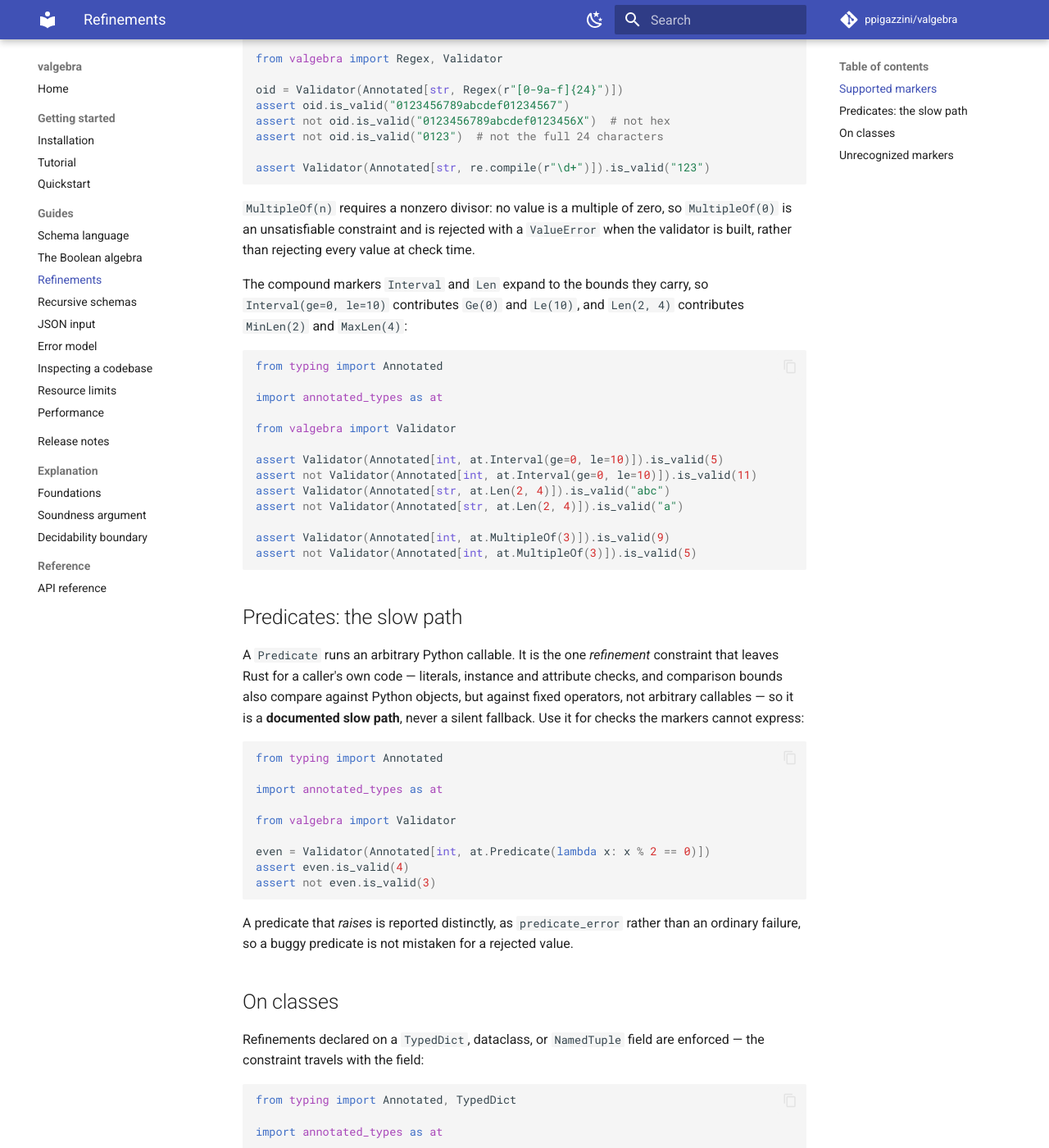
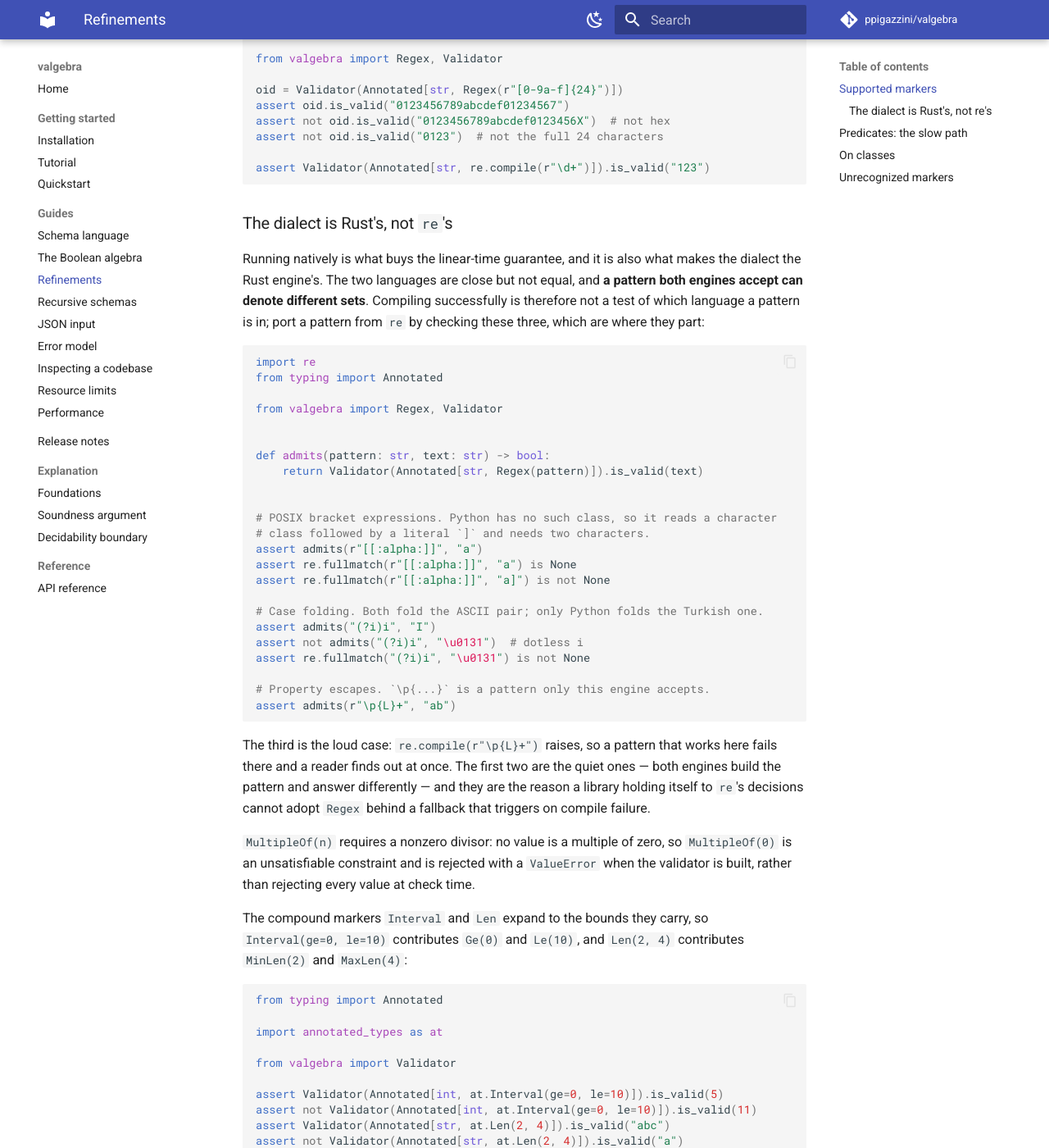
Before and after one commit to ppigazzini/valgebra, an MkDocs documentation site: the page built from docs/refinements.md, in a window 1280 px wide and 1400 px high, scrolled down 1701 px. Shown: the whole window at 82% size. Built offline with MkDocs 1.6.1 and Material for MkDocs 9.7.7, drawn with Linux system fonts in a browser that asks for light colours; comment, search, counter and statistics services are not loaded.

Commit message:
docs: say that the regex dialect is Rust's, not `re`'s
Running the pattern natively is what buys the linear-time guarantee, and
it is also what makes the dialect the Rust engine's. The page said the
match is anchored and that an invalid pattern is refused when the
validator is built. Both are true and neither is the trap: a pattern
*both* engines accept can denote different sets, so compiling
successfully is not a test of which language a pattern is in.

Three classes, and the quiet ones matter most. A POSIX bracket
expression is a class in one engine and a character class plus a literal
bracket in the other, so `[[:alpha:]]` matches one letter here and two
characters there. Case folding agrees on the ASCII pair and parts on the
Turkish one: `(?i)i` admits the dotless i under `re` and not here. A
`\p{...}` property escape builds here and raises there — the loud case,
found at once.

The first two are why a library holding itself to `re`'s decisions
cannot adopt `Regex` behind a fallback that triggers on compile failure:
there is no failure to trigger it.

The examples are runnable, so `scripts/run_doc_examples.py` holds the
claim. `tests/test_regex_dialect.py` pins each divergence and asserts
the page names it, since a reader porting patterns has no other way to
find out.

````diff
--- a/docs/refinements.md
+++ b/docs/refinements.md
@@ -84,6 +84,47 @@ assert not oid.is_valid("0123")  # not the full 24 characters
 assert Validator(Annotated[str, re.compile(r"\d+")]).is_valid("123")
 ```
 
+### The dialect is Rust's, not `re`'s
+
+Running natively is what buys the linear-time guarantee, and it is also what
+makes the dialect the Rust engine's. The two languages are close but not equal,
+and **a pattern both engines accept can denote different sets**. Compiling
+successfully is therefore not a test of which language a pattern is in; port a
+pattern from `re` by checking these three, which are where they part:
+
+```python
+import re
+from typing import Annotated
+
+from valgebra import Regex, Validator
+
+
+def admits(pattern: str, text: str) -> bool:
+    return Validator(Annotated[str, Regex(pattern)]).is_valid(text)
+
+
+# POSIX bracket expressions. Python has no such class, so it reads a character
+# class followed by a literal `]` and needs two characters.
+assert admits(r"[[:alpha:]]", "a")
+assert re.fullmatch(r"[[:alpha:]]", "a") is None
+assert re.fullmatch(r"[[:alpha:]]", "a]") is not None
+
+# Case folding. Both fold the ASCII pair; only Python folds the Turkish one.
+assert admits("(?i)i", "I")
+assert not admits("(?i)i", "\u0131")  # dotless i
+assert re.fullmatch("(?i)i", "\u0131") is not None
+
+# Property escapes. `\p{...}` is a pattern only this engine accepts.
+assert admits(r"\p{L}+", "ab")
+```
+
+The third is the loud case: `re.compile(r"\p{L}+")` raises, so a pattern that
+works here fails there and a reader finds out at once. The first two are the
+quiet ones — both engines build the pattern and answer differently — and they
+are the reason a library holding itself to `re`'s decisions cannot adopt `Regex`
+behind a fallback that triggers on compile failure.
+
+
 `MultipleOf(n)` requires a nonzero divisor: no value is a multiple of zero, so
 `MultipleOf(0)` is an unsatisfiable constraint and is rejected with a `ValueError`
 when the validator is built, rather than rejecting every value at check time.
````
Also changed, not shown: 1 other file.
